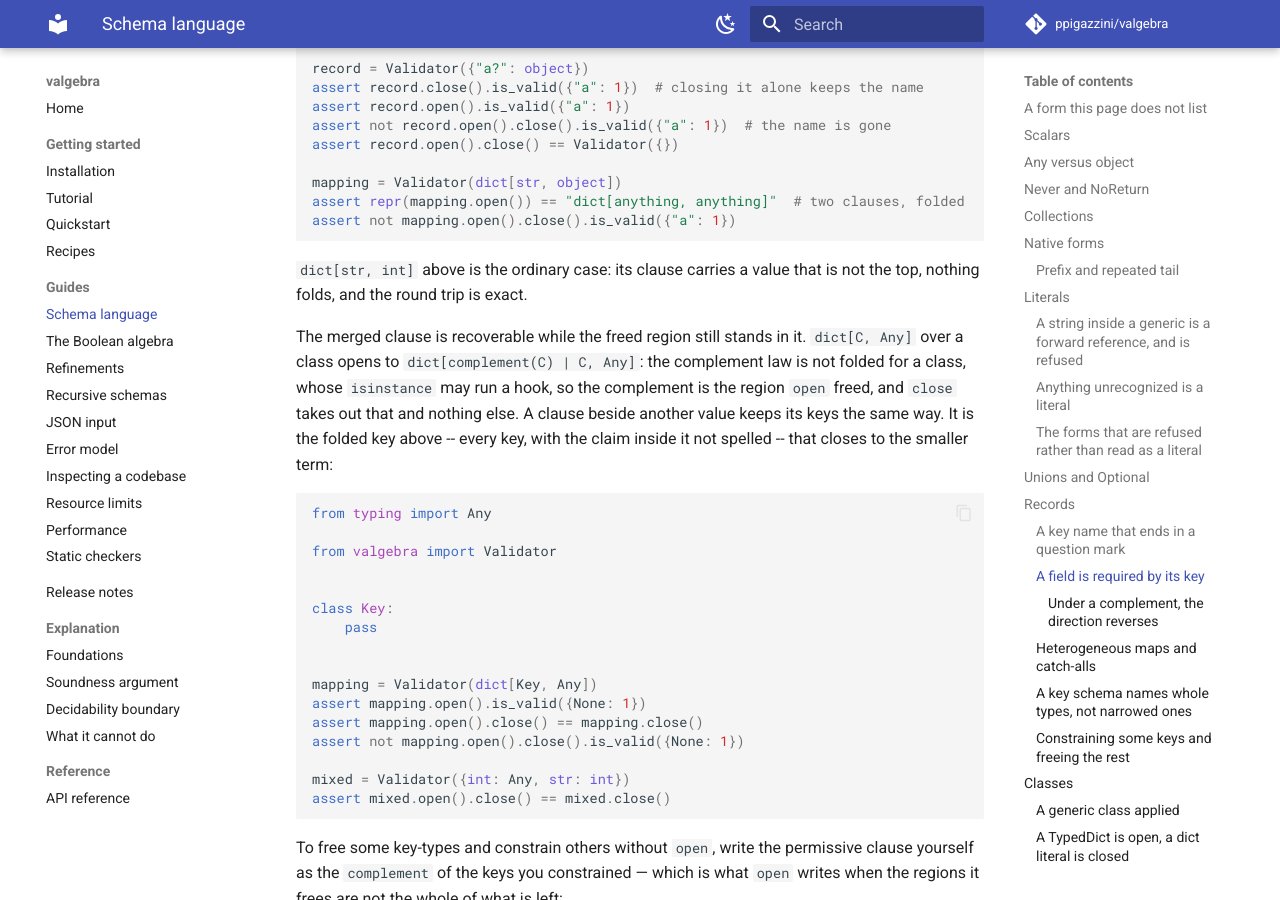
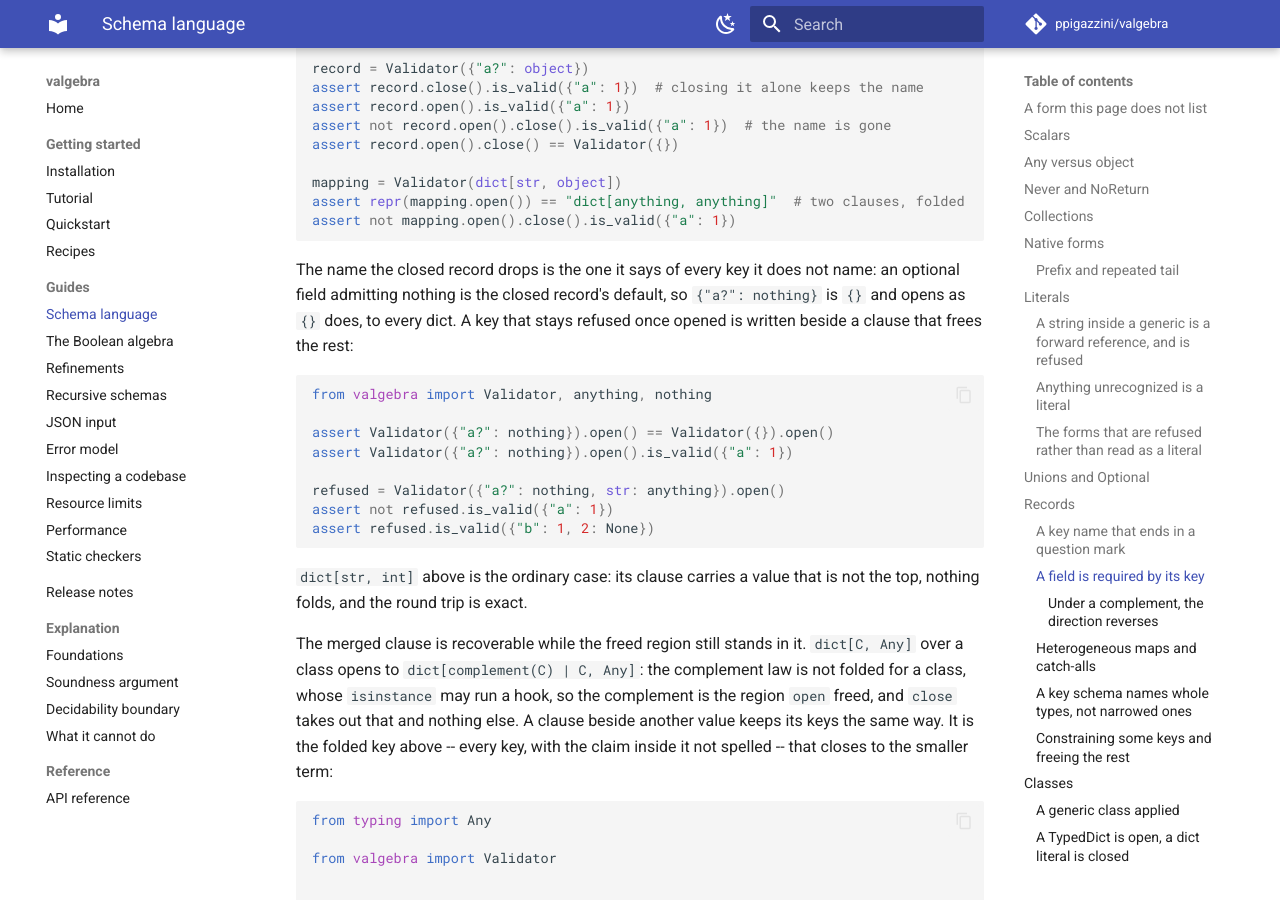
Before and after one commit to ppigazzini/valgebra, an MkDocs documentation site: the page built from docs/03-schema-language.md, in a window 1280 px wide and 900 px high, scrolled down 13181 px. Built offline with MkDocs 1.6.1 and Material for MkDocs 9.7.7, drawn with Linux system fonts in a browser that asks for light colours; comment, search, counter and statistics services are not loaded.

Commit message:
docs: open names the field a closed record already says
An optional field saying what its record says of every key it does not name
is the record's own default, so the closed {"a?": nothing} is the closed {}
and opens to every dict, while {"a?": intersection(int, str)}, the same set
spelled as a field, opens with a refused. The open docstring says so beside
the caveat about a union of spellings, and the schema language page shows the
spelling that keeps a key refused once opened: the field beside a clause that
frees the rest, {"a?": nothing, str: anything}.

````diff
--- a/docs/03-schema-language.md
+++ b/docs/03-schema-language.md
@@ -601,6 +601,22 @@ assert repr(mapping.open()) == "dict[anything, anything]"  # two clauses, folded
 assert not mapping.open().close().is_valid({"a": 1})
 ```
 
+The name the closed record drops is the one it says of every key it does not
+name: an optional field admitting nothing is the closed record's default, so
+`{"a?": nothing}` is `{}` and opens as `{}` does, to every dict. A key that
+stays refused once opened is written beside a clause that frees the rest:
+
+```python
+from valgebra import Validator, anything, nothing
+
+assert Validator({"a?": nothing}).open() == Validator({}).open()
+assert Validator({"a?": nothing}).open().is_valid({"a": 1})
+
+refused = Validator({"a?": nothing, str: anything}).open()
+assert not refused.is_valid({"a": 1})
+assert refused.is_valid({"b": 1, 2: None})
+```
+
 `dict[str, int]` above is the ordinary case: its clause carries a value that is
 not the top, nothing folds, and the round trip is exact.
 
````
Also changed, not shown: 1 other file.
